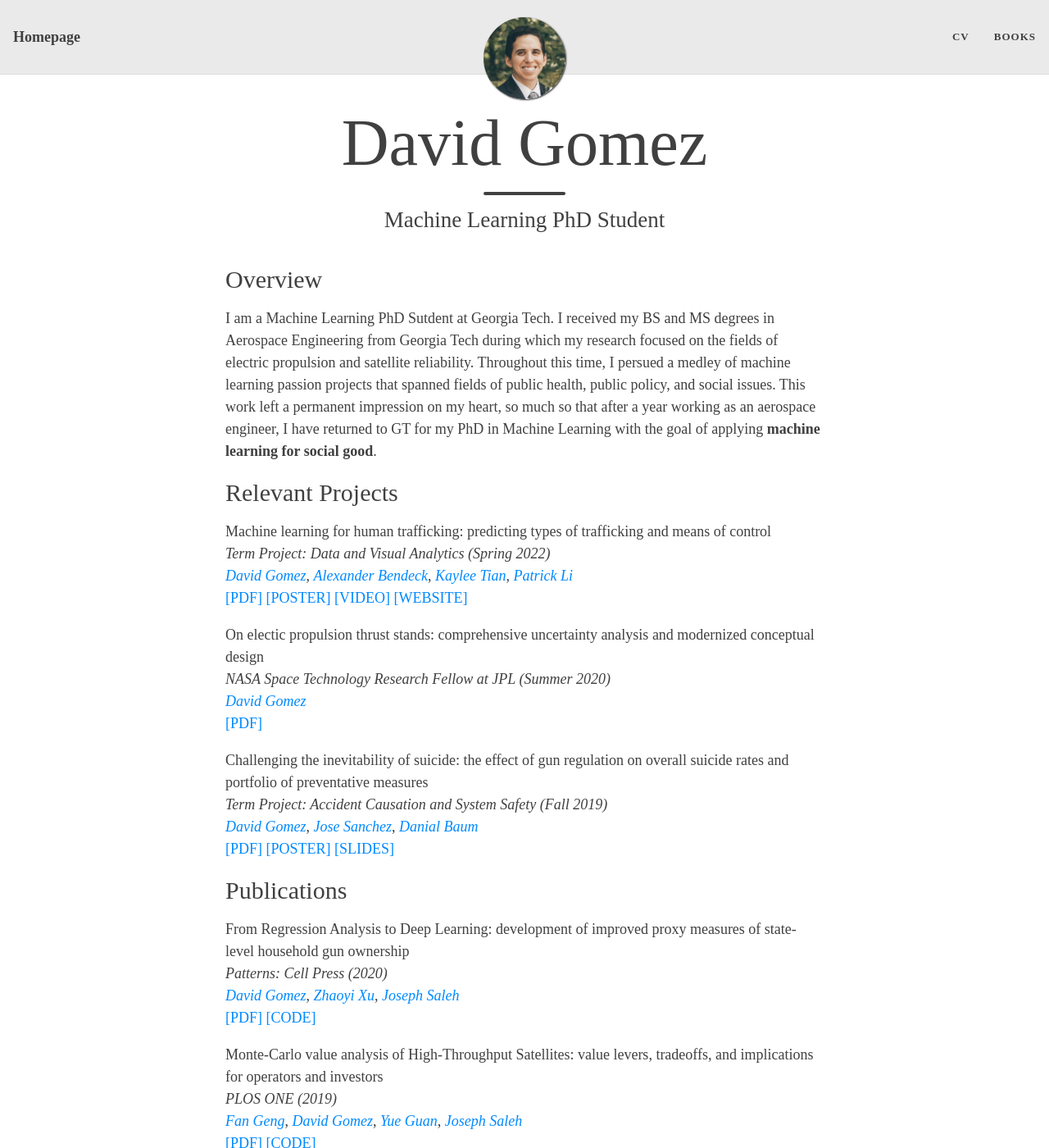
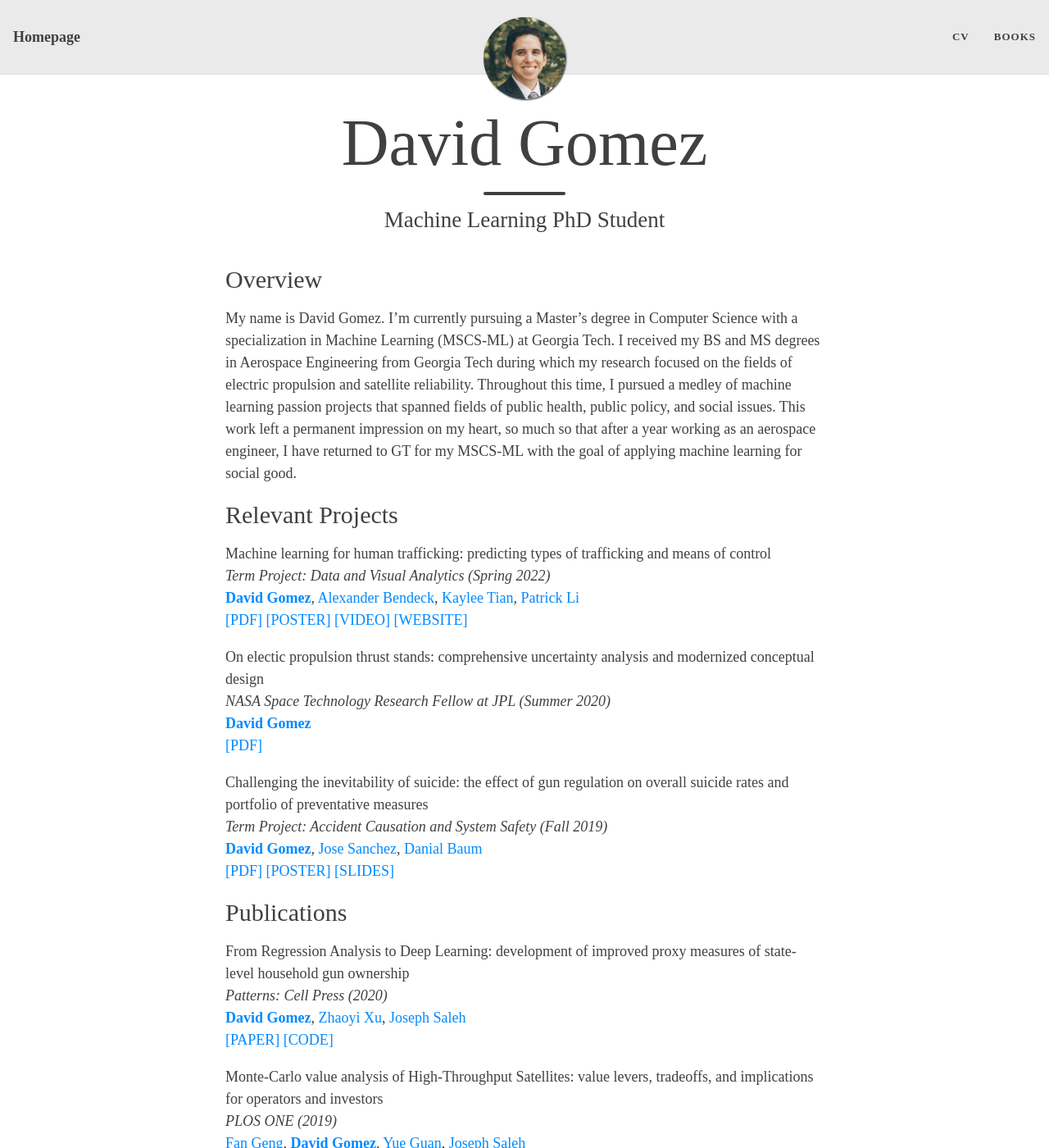
Before and after one commit to dbgomez94/dbgomez94.github.io, a Jekyll site: the page built from index.md, in a window 1280 px wide and 1400 px high. Shown: the whole window at 82% size. Built offline with Jekyll 4.4.1, drawn with Linux system fonts in a browser that asks for light colours; nearby versions of some CDN libraries; the list of posts is cut into pages by our own code; some of the changed text lies outside the part shown.

Commit message:
added MSCS-ML

```diff
--- a/index.md
+++ b/index.md
@@ -6,16 +6,16 @@ subtitle: Machine Learning PhD Student
 
 ## Overview
 
-I am a Machine Learning PhD Sutdent at Georgia Tech. I received my BS and MS degrees in Aerospace Engineering from Georgia Tech during which my research focused on the fields of electric propulsion and satellite reliability. Throughout this time, I persued a medley of machine learning passion projects that spanned fields of public health, public policy, and social issues. This work left a permanent impression on my heart, so much so that after a year working as an aerospace engineer, I have returned to GT for my PhD in Machine Learning with the goal of applying **machine learning for social good**.
+My name is David Gomez. I'm currently pursuing a Master's degree in Computer Science with a specialization in Machine Learning (MSCS-ML) at Georgia Tech. I received my BS and MS degrees in Aerospace Engineering from Georgia Tech during which my research focused on the fields of electric propulsion and satellite reliability. Throughout this time, I pursued a medley of machine learning passion projects that spanned fields of public health, public policy, and social issues. This work left a permanent impression on my heart, so much so that after a year working as an aerospace engineer, I have returned to GT for my MSCS-ML with the goal of applying machine learning for social good.
 
 ## Relevant Projects
 
 Machine learning for human trafficking: predicting types of trafficking and means of control \
 _Term Project: Data and Visual Analytics (Spring 2022)_ \
-  [_David Gomez_](https://scholar.google.com/citations?user=YmsZnXAAAAAJ&hl=en&oi=sra),
-  [_Alexander Bendeck_](https://alexanderbendeck.github.io/projects.html),
-  [_Kaylee Tian_](https://www.linkedin.com/in/kaylee-nianhan-tian/),
-  [_Patrick Li_](https://www.linkedin.com/in/patrick-li-0/) \
+  [**David Gomez**](https://scholar.google.com/citations?user=YmsZnXAAAAAJ&hl=en&oi=sra),
+  [Alexander Bendeck](https://alexanderbendeck.github.io/projects.html),
+  [Kaylee Tian](https://www.linkedin.com/in/kaylee-nianhan-tian/),
+  [Patrick Li](https://www.linkedin.com/in/patrick-li-0/) \
   [[PDF]](https://drive.google.com/file/d/1ZF1bpdqYRzA3Kcm1SRkUFkqupeNLzdAy/view?usp=sharing)
   [[POSTER]](https://drive.google.com/file/d/1z7QcypF5xcn1TSfJu9RjZayP8_fafuvX/view?usp=sharing)
   [[VIDEO]](https://youtu.be/GltcIuAIdTc)
@@ -23,14 +23,14 @@ _Term Project: Data and Visual Analytics (Spring 2022)_ \
 
 On electic propulsion thrust stands: comprehensive uncertainty analysis and modernized conceptual design \
 _NASA Space Technology Research Fellow at JPL (Summer 2020)_ \
-  [_David Gomez_](https://scholar.google.com/citations?user=YmsZnXAAAAAJ&hl=en&oi=sra) \
+  [**David Gomez**](https://scholar.google.com/citations?user=YmsZnXAAAAAJ&hl=en&oi=sra) \
   [[PDF]](https://drive.google.com/file/d/13bFrEk7PkWAY2GqFmNS_l3zvok1wE9Wj/view?usp=sharing)
 
 Challenging the inevitability of suicide: the effect of gun regulation on overall suicide rates and portfolio of preventative measures \
 _Term Project: Accident Causation and System Safety (Fall 2019)_ \
-  [_David Gomez_](https://scholar.google.com/citations?user=YmsZnXAAAAAJ&hl=en&oi=sra),
-  [_Jose Sanchez_](https://www.linkedin.com/in/jose-c-sanchez/),
-  [_Danial Baum_](https://www.linkedin.com/in/daniel-baum-ae/) \
+  [**David Gomez**](https://scholar.google.com/citations?user=YmsZnXAAAAAJ&hl=en&oi=sra),
+  [Jose Sanchez](https://www.linkedin.com/in/jose-c-sanchez/),
+  [Danial Baum](https://www.linkedin.com/in/daniel-baum-ae/) \
   [[PDF]](https://drive.google.com/file/d/1eBo4348ehcbSQ8zs2ny8W4vIRXymCLcg/view?usp=sharing)
   [[POSTER]](https://drive.google.com/file/d/1ATBb5rhDqnycLfk0daZcIRXaoVfniZDy/view?usp=sharing)
   [[SLIDES]](https://drive.google.com/file/d/14bEKiji_KDBISvT7OCuvAQOwNU6QED1U/view?usp=sharing)
@@ -39,32 +39,32 @@ _Term Project: Accident Causation and System Safety (Fall 2019)_ \
 
 From Regression Analysis to Deep Learning: development of improved proxy measures of state-level household gun ownership \
 _Patterns: Cell Press (2020)_ \
-  [_David Gomez_](https://scholar.google.com/citations?user=YmsZnXAAAAAJ&hl=en&oi=sra),
-  [_Zhaoyi Xu_](https://scholar.google.com/citations?user=AlaqLgcAAAAJ&hl=en&oi=sra),
-  [_Joseph Saleh_](https://scholar.google.com/citations?user=oewjyycAAAAJ&hl=en&oi=sra) \
-  [[PDF]](https://www.cell.com/action/showPdf?pii=S2666-3899%2820%2930202-6)
+  [**David Gomez**](https://scholar.google.com/citations?user=YmsZnXAAAAAJ&hl=en&oi=sra),
+  [Zhaoyi Xu](https://scholar.google.com/citations?user=AlaqLgcAAAAJ&hl=en&oi=sra),
+  [Joseph Saleh](https://scholar.google.com/citations?user=oewjyycAAAAJ&hl=en&oi=sra) \
+  [[PAPER]](https://www.cell.com/action/showPdf?pii=S2666-3899%2820%2930202-6)
   [[CODE]](https://github.com/dbgomez94/gun-ownership-proxy)
 
 Monte-Carlo value analysis of High-Throughput Satellites: value levers, tradeoffs, and implications for operators and investors \
 _PLOS ONE (2019)_ \
-  [_Fan Geng_](https://scholar.google.com/citations?user=VC7KrQQAAAAJ&hl=en&oi=sra),
-  [_David Gomez_](https://scholar.google.com/citations?user=YmsZnXAAAAAJ&hl=en&oi=sra),
-  [_Yue Guan_](https://scholar.google.com/citations?user=Gr0QHIEAAAAJ&hl=en&oi=sra),
-  [_Joseph Saleh_](https://scholar.google.com/citations?user=oewjyycAAAAJ&hl=en&oi=sra) \
-  [[PDF]](https://journals.plos.org/plosone/article/file?id=10.1371/journal.pone.0222133&type=printable)
+  [Fan Geng](https://scholar.google.com/citations?user=VC7KrQQAAAAJ&hl=en&oi=sra),
+  [**David Gomez**](https://scholar.google.com/citations?user=YmsZnXAAAAAJ&hl=en&oi=sra),
+  [Yue Guan](https://scholar.google.com/citations?user=Gr0QHIEAAAAJ&hl=en&oi=sra),
+  [Joseph Saleh](https://scholar.google.com/citations?user=oewjyycAAAAJ&hl=en&oi=sra) \
+  [[PAPER]](https://journals.plos.org/plosone/article/file?id=10.1371/journal.pone.0222133&type=printable)
   [[CODE]](https://github.com/dbgomez94/high-throughput-satellites)
 
 Understanding High-Throughput Satellites: market disruptions, technology, and value analysis \
 _70th International Astronautical Congress (2019)_ \
-  [_Fan Geng_](https://scholar.google.com/citations?user=VC7KrQQAAAAJ&hl=en&oi=sra),
-  [_David Gomez_](https://scholar.google.com/citations?user=YmsZnXAAAAAJ&hl=en&oi=sra),
-  [_Yue Guan_](https://scholar.google.com/citations?user=Gr0QHIEAAAAJ&hl=en&oi=sra),
-  [_Joseph Saleh_](https://scholar.google.com/citations?user=oewjyycAAAAJ&hl=en&oi=sra) \
-  [[PDF]](http://iafastro.directory/iac/archive/browse/IAC-19/E3/3/49731/)
+  [Fan Geng](https://scholar.google.com/citations?user=VC7KrQQAAAAJ&hl=en&oi=sra),
+  [**David Gomez**](https://scholar.google.com/citations?user=YmsZnXAAAAAJ&hl=en&oi=sra),
+  [Yue Guan](https://scholar.google.com/citations?user=Gr0QHIEAAAAJ&hl=en&oi=sra),
+  [Joseph Saleh](https://scholar.google.com/citations?user=oewjyycAAAAJ&hl=en&oi=sra) \
+  [[PAPER]](http://iafastro.directory/iac/archive/browse/IAC-19/E3/3/49731/)
   [[CODE]](https://github.com/dbgomez94/high-throughput-satellites)
 
 ## Education
 
-PhD., Machine Learning, Georgia Tech (present) \
+MS, Computer Science w/ ML Specialization, Georgia Tech (2025) \
 MS, Aerospace Engineering, Georgia Tech (2020) \
 BS, Aerospace Engineering, Georgia Tech (2018)
```
